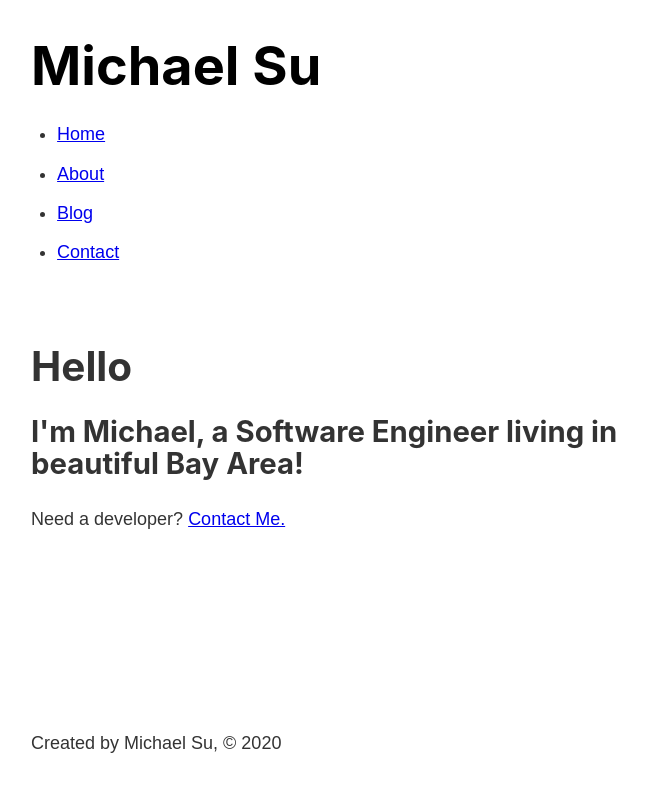
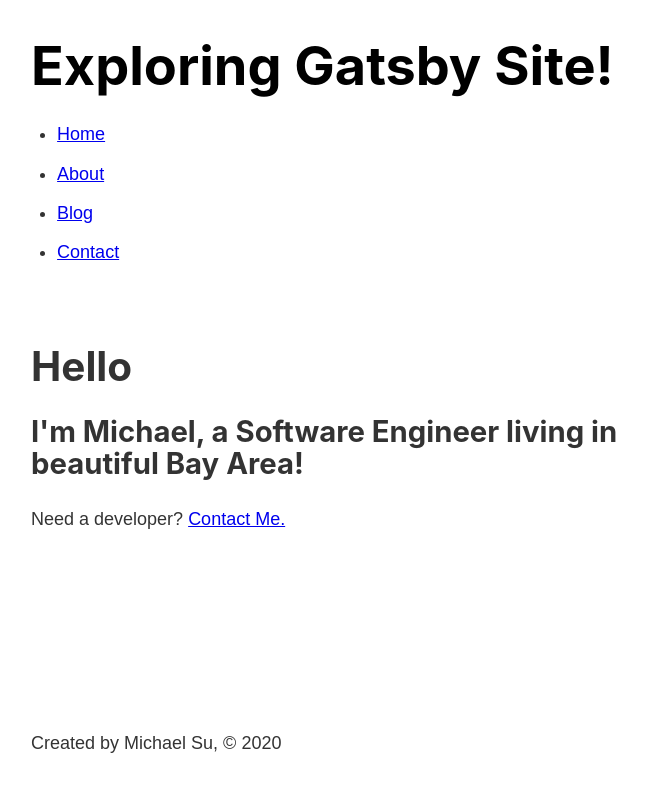
Before and after one commit to miicow/exploring_gatsbyjs, a Gatsby site in the folder gatsby-learning-website/: page / in a window 1280 px wide. Shown: the whole page, without its empty margins (252-899 px from the left). Built offline with nearby package versions, Linux system fonts and the light colour scheme; Gatsby itself is replaced by a stand-in of ours.

Commit message:
implement querying with graphql, destruct

```diff
--- a/gatsby-learning-website/gatsby-config.js
+++ b/gatsby-learning-website/gatsby-config.js
@@ -5,5 +5,11 @@
  */
 //nodejs file - uses module.export
 module.exports = {
+  //naming has to be exactly as shown below - other gatsby wont find it
+  siteMetadata: {
+    title: "Exploring Gatsby Site!",
+    author: "Michael Su",
+  },
+
   plugins: ["gatsby-plugin-sass"],
 }
--- a/gatsby-learning-website/src/components/footer.js
+++ b/gatsby-learning-website/src/components/footer.js
@@ -1,9 +1,22 @@
 import React from "react"
+import { graphql, useStaticQuery } from "gatsby"
 
 const Footer = () => {
+  const data = useStaticQuery(graphql`
+    query {
+      site {
+        siteMetadata {
+          author
+        }
+      }
+    }
+  `)
+
+  const { author } = data.site.siteMetadata
+
   return (
     <footer>
-      <p>Created by Michael Su, © 2020</p>
+      <p>Created by {author}, © 2020</p>
     </footer>
   )
 }
--- a/gatsby-learning-website/src/components/header.js
+++ b/gatsby-learning-website/src/components/header.js
@@ -1,6 +1,7 @@
 import React from "react"
-import { Link } from "gatsby"
+import { Link, graphql, useStaticQuery } from "gatsby"
 import headerStyles from "./header.module.scss"
+
 /*
 1) using css module is being very explicit in how we are using styles.
 2) explicitly importing specific file and set of style
@@ -10,11 +11,22 @@
 */
 
 const Header = () => {
+  const data = useStaticQuery(graphql`
+    query {
+      site {
+        siteMetadata {
+          title
+        }
+      }
+    }
+  `)
+  //destructing
+  const { title } = data.site.siteMetadata
   return (
     <header className={headerStyles.header}>
       <h1>
         <Link className={headerStyles.title} to="/">
-          Michael Su
+          {title}
         </Link>
       </h1>
 
```
